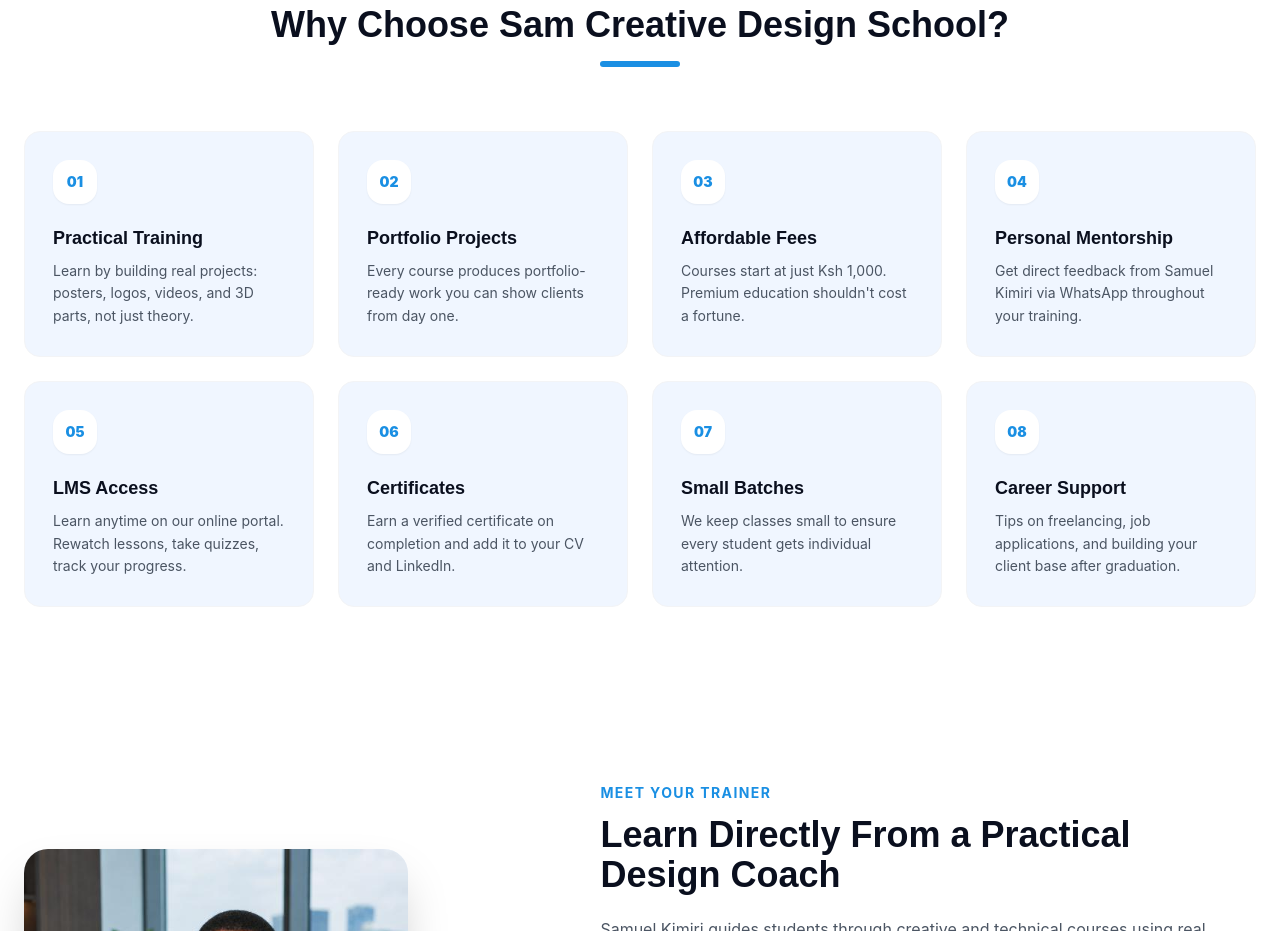
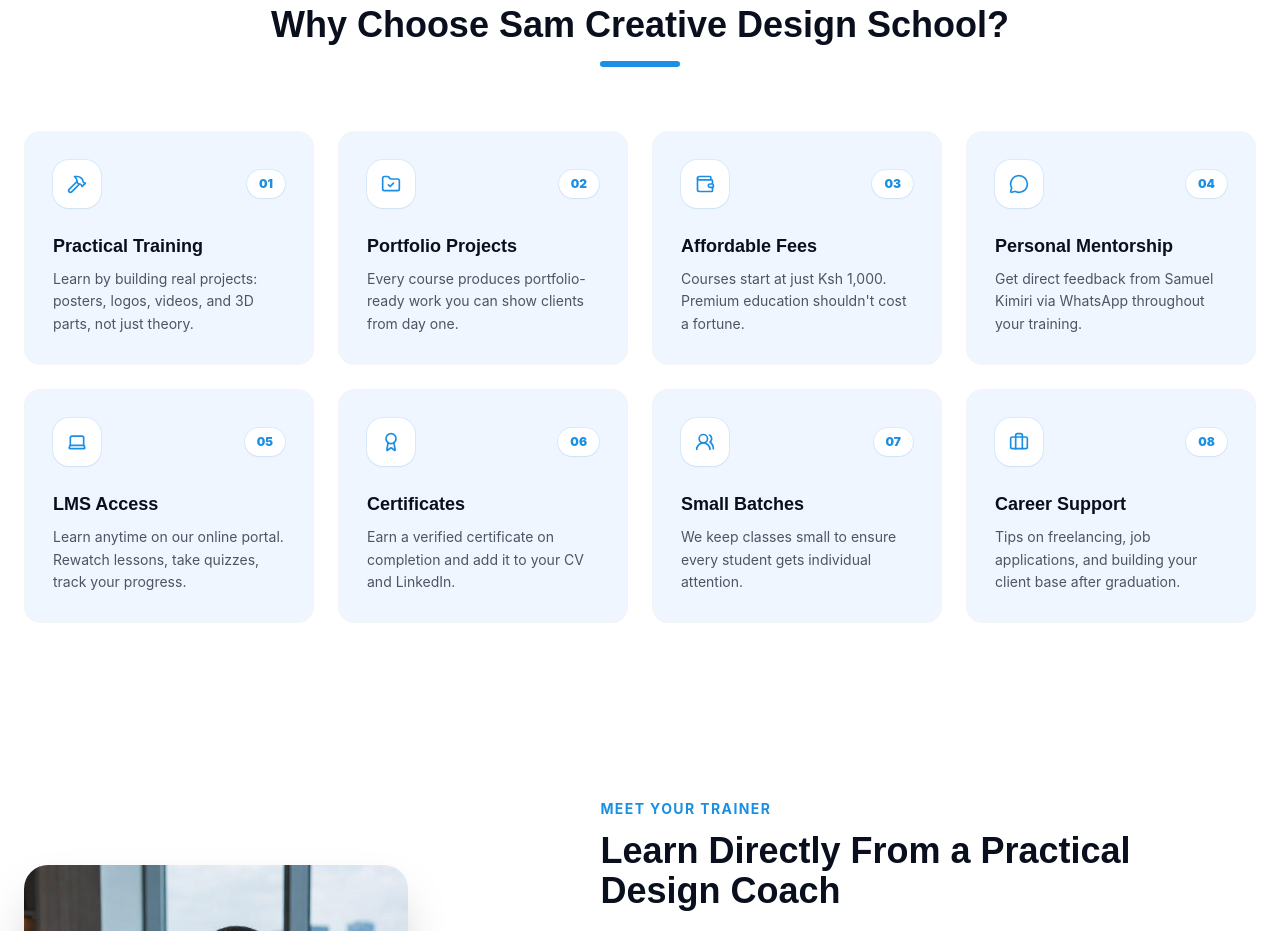
Before and after one commit to Samkimiri/sam-creative-design-school, a Next.js app: page / in a window 1280 px wide. Shown: the part 4640-5571 px from the top of the page. Built offline with nearby package versions, Linux system fonts and the light colour scheme; no server answers; the database is empty.

Commit message:
Enhance homepage benefit cards with icons

```diff
--- a/src/app/page.tsx
+++ b/src/app/page.tsx
@@ -7,19 +7,25 @@ import { getContentSettings, getManagedCourses } from "@/lib/contentSettings";
 import { getUpcomingIntakeSettings } from "@/lib/siteSettings";
 import {
   ArrowRight,
+  Award,
   BadgeCheck,
   BookOpen,
+  Briefcase,
   CalendarDays,
   Clock,
   ClipboardCheck,
   CreditCard,
+  FolderCheck,
   GraduationCap,
+  Hammer,
   HelpCircle,
   Image as ImageIcon,
+  Laptop,
   MessageCircle,
   PlayCircle,
   UsersRound,
   UserRound,
+  Wallet,
 } from "lucide-react";
 
 export const dynamic = "force-dynamic";
@@ -64,6 +70,16 @@ export default async function Home() {
     { tier: "Portfolio", range: "Client-ready samples", note: "Package your best designs, videos, or CAD models for sharing." },
     { tier: "Freelance", range: "Small paid jobs", note: "Use posters, logos, reels, edits, and drawings to approach first clients." },
     { tier: "Professional", range: "Job and business growth", note: "Keep improving your workflow, speed, communication, and delivery." },
+  ];
+  const whyChooseItems = [
+    { title: "Practical Training", desc: "Learn by building real projects: posters, logos, videos, and 3D parts, not just theory.", Icon: Hammer },
+    { title: "Portfolio Projects", desc: "Every course produces portfolio-ready work you can show clients from day one.", Icon: FolderCheck },
+    { title: "Affordable Fees", desc: "Courses start at just Ksh 1,000. Premium education shouldn't cost a fortune.", Icon: Wallet },
+    { title: "Personal Mentorship", desc: "Get direct feedback from Samuel Kimiri via WhatsApp throughout your training.", Icon: MessageCircle },
+    { title: "LMS Access", desc: "Learn anytime on our online portal. Rewatch lessons, take quizzes, track your progress.", Icon: Laptop },
+    { title: "Certificates", desc: "Earn a verified certificate on completion and add it to your CV and LinkedIn.", Icon: Award },
+    { title: "Small Batches", desc: "We keep classes small to ensure every student gets individual attention.", Icon: UsersRound },
+    { title: "Career Support", desc: "Tips on freelancing, job applications, and building your client base after graduation.", Icon: Briefcase },
   ];
 
   return (
@@ -366,18 +382,16 @@ export default async function Home() {
           </div>
 
           <div className="grid grid-cols-1 md:grid-cols-2 lg:grid-cols-4 gap-6">
-            {[
-              { title: "Practical Training", desc: "Learn by building real projects: posters, logos, videos, and 3D parts, not just theory." },
-              { title: "Portfolio Projects", desc: "Every course produces portfolio-ready work you can show clients from day one." },
-              { title: "Affordable Fees", desc: "Courses start at just Ksh 1,000. Premium education shouldn't cost a fortune." },
-              { title: "Personal Mentorship", desc: "Get direct feedback from Samuel Kimiri via WhatsApp throughout your training." },
-              { title: "LMS Access", desc: "Learn anytime on our online portal. Rewatch lessons, take quizzes, track your progress." },
-              { title: "Certificates", desc: "Earn a verified certificate on completion and add it to your CV and LinkedIn." },
-              { title: "Small Batches", desc: "We keep classes small to ensure every student gets individual attention." },
-              { title: "Career Support", desc: "Tips on freelancing, job applications, and building your client base after graduation." },
-            ].map((item, i) => (
-              <div key={i} className="group rounded-2xl border border-gray-100 bg-light-gray p-7 transition-all duration-300 hover:-translate-y-1 hover:border-primary/25 hover:bg-white hover:shadow-md">
-                <div className="mb-5 flex h-11 w-11 items-center justify-center rounded-2xl bg-white text-sm font-black text-primary shadow-sm transition-transform duration-300 motion-safe:group-hover:scale-105">{String(i + 1).padStart(2, "0")}</div>
+            {whyChooseItems.map(({ Icon, ...item }, i) => (
+              <div key={item.title} className="group rounded-2xl border border-gray-100 bg-light-gray p-7 transition-all duration-300 hover:-translate-y-1 hover:border-primary/25 hover:bg-white hover:shadow-md">
+                <div className="mb-6 flex items-center justify-between gap-4">
+                  <div className="flex h-12 w-12 items-center justify-center rounded-2xl bg-white text-primary shadow-sm ring-1 ring-primary/10 transition-transform duration-300 motion-safe:group-hover:scale-105">
+                    <Icon className="h-5 w-5" aria-hidden="true" />
+                  </div>
+                  <span className="rounded-full bg-white px-3 py-1.5 text-xs font-black text-primary shadow-sm ring-1 ring-primary/10">
+                    {String(i + 1).padStart(2, "0")}
+                  </span>
+                </div>
                 <h3 className="text-lg font-bold mb-2 group-hover:text-primary transition-colors">{item.title}</h3>
                 <p className="text-gray-600 text-sm leading-relaxed">{item.desc}</p>
               </div>
```
